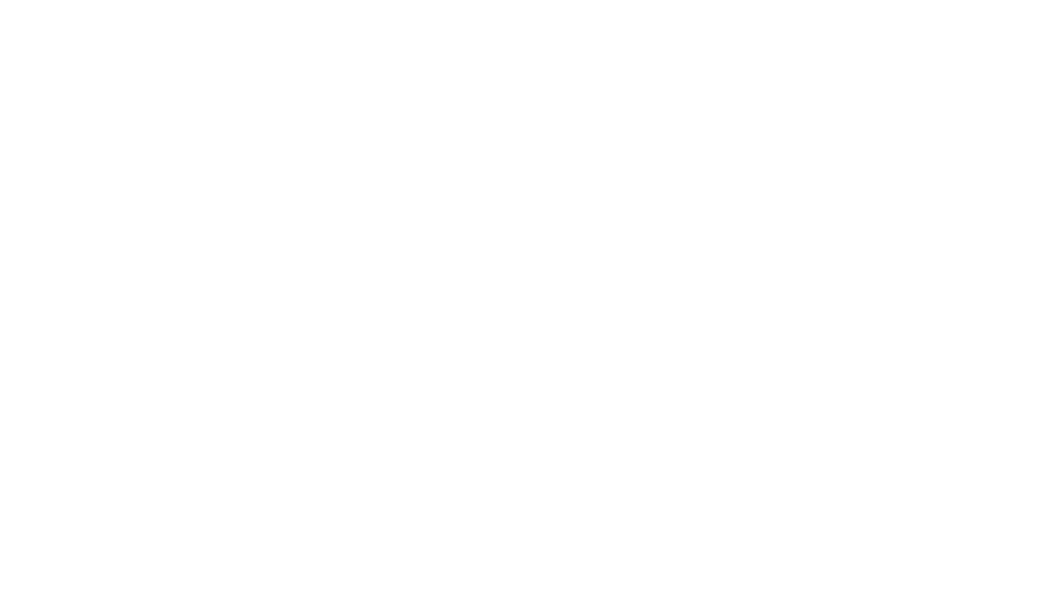
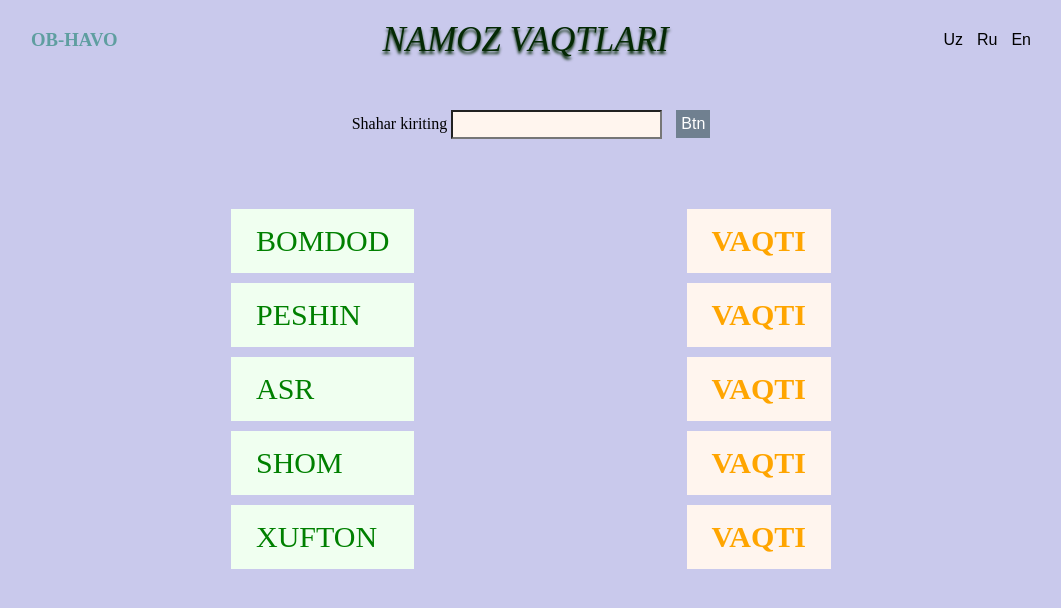
Before and after one commit to dekanovaa/API, a plain HTML site: page index.html in a window 1280 px wide. Shown: the whole page, without its empty margins (109-1170 px from the left). Drawn offline with Linux system fonts and the light colour scheme.

Commit message:
html css js

```diff
--- a/css/main.css
+++ b/css/main.css
@@ -0,0 +1,97 @@
+*{
+    padding: 0;
+    margin: 0;
+    box-sizing: border-box;
+    background-color: rgb(201, 201, 236);
+}
+.container{
+    padding: 0;
+    margin: 0 auto;
+    width: 1000px;
+}
+.header__container{
+    display: flex;
+    align-items: center;
+    justify-content: space-between;
+    padding-top: 20px;
+}
+.header__tittle{
+    font-size: 35px;
+    color: rgb(4, 41, 4);
+    font-weight: 500;
+    font-style: italic;
+    text-shadow: 0px 3px 3px;
+}
+h3{
+    color: cadetblue;
+}
+button{
+   border: none;
+   background: none;
+   padding-left: 10px;
+   transition: 0.3s;
+   display: inline-block;
+   font-size: 16px;
+}
+button:hover{
+    transform: scale(1.2);
+}
+.hero__list{
+    list-style: none;
+    width: 600px;
+    display: flex;
+    align-items: center;
+    justify-content: space-between;
+    margin-left: auto;
+    margin-right: auto;
+    padding-top: 60px;
+}
+.hero__tittle{
+    font-size: 30px;
+    font-weight: 500;
+    color:green;
+    padding-top: 15px;
+    margin-top: 10px;
+    background-color: honeydew;
+    padding: 15px 25px;
+}
+.hero__name{
+    font-size: 30px;
+    font-weight: 700;
+    color: orange;
+    padding-top: 15px;
+    margin-top: 10px;
+    background-color: seashell;
+    padding: 15px 25px;
+}
+.form__container{
+    margin-left: auto;
+    margin-right: auto;
+    width: 700px;
+    padding-top: 50px;
+    text-align: center;
+}
+label{
+    font-size: 16px;
+}
+#input{
+    padding: 5px 15px;
+    background-color: seashell;
+}
+#btn{
+    font-size: 16px;
+    background-color: slategray;
+    padding: 5px;
+    color: white;
+    margin-left: 10px;
+}
+#shahar{
+    text-align: center;
+    padding-top: 20px;
+    font-size: 20px;
+    color: rgb(255, 72, 0);
+}
+#harorat{
+    font-size: 20px;
+    color: blue;
+}
--- a/index.html
+++ b/index.html
@@ -3,10 +3,72 @@
 <head>
     <meta charset="UTF-8">
     <meta name="viewport" content="width=device-width, initial-scale=1.0">
+    <link rel="stylesheet" href="./css/main.css">
     <title>Namoz_vaqtlari</title>
 </head>
 <body>
+    <div class="header">
+        <div class="container header__container">
+            <div class="weather">
+                <h3 id="weather__tittle">OB-HAVO</h3>
+            </div>
+            <h1 class="header__tittle" id="header__tittle">NAMOZ VAQTLARI</h1>
+            <div class="language">
+                <button onclick="changeLanguage('uz')">
+                    Uz</button>
+                <button onclick="changeLanguage('ru')">
+                    Ru
+                </button>
+                <button onclick="changeLanguage('en')">
+                   En
+                </button>
+            </div>
+        </div>
+    </div>
 
+   <div class="form">
+       <div class="container form__container">
+        <form id="namozform">
+            <label id="label">Shahar kiriting</label>
+            <input type="text" id="input">
+            <button type="submit" id="btn">Btn</button>
+        </form>
+
+       </div>
+
+   </div>
+
+    <div class="hero">
+        <div class="container hero__container">
+            <ul class="hero__list">
+                <li class="hero__item">
+                    <h2 id="bomdod" class="hero__tittle">BOMDOD</h2>
+                    <h2 id="peshin" class="hero__tittle">PESHIN</h2>
+                    <h2 id="asr" class="hero__tittle">ASR</h2>
+                    <h2 id="shom" class="hero__tittle">SHOM</h2>
+                    <h2 id="xufton" class="hero__tittle">XUFTON</h2>
+                </li>
+                <li class="hero__item">
+                    <h2 class="hero__name" id="time">VAQTI</h2>
+                    <h2 class="hero__name" id="time">VAQTI</h2>
+                    <h2 class="hero__name" id="time">VAQTI</h2>
+                    <h2 class="hero__name" id="time">VAQTI</h2>
+                    <h2 class="hero__name" id="time">VAQTI</h2>
+                </li>
+            </ul>
+        </div>
+
+    </div>
+
+
+
+
+
+
+
+
+    <script src="./js/main.js"></script>
+    <script src="./js/lang.js"></script>
 
 </body>
 </html>
--- /dev/null
+++ b/js/lang.js
@@ -0,0 +1,109 @@
+
+
+function changeLanguage(lang) {
+    location.hash = lang;
+    location.reload();
+}
+
+let language = {
+    uz: [{
+            weather: "OB-HAVO"
+        },
+        {
+            header: "NAMOZ VAQTLARI"
+        },
+        {
+            bomdod: "BOMDOD"
+        },
+        {
+            peshin: "PESHIN"
+        },
+        {
+            asr: "ASR"
+        },
+        {
+            shom: "SHOM"
+        },
+        {
+            xufton: "XUFTON"
+        },
+        {
+            label: "Shaharni kiriting"
+        }
+    ],
+
+    ru: [{
+            weather: "погода"
+        },
+        {
+            header: "Bремя молитвы"
+        },
+        {
+            bomdod: "Yтро"
+        },
+        {
+            peshin: "ПОЛДЕНЬ"
+        },
+        {
+            asr: "ВЕК"
+        },
+        {
+            shom: "ВЕЧЕР"
+        },
+        {
+            xufton: "ХУФТОН"
+        },
+        {
+            label: "войти в город"
+        }
+    ],
+
+    en: [{
+            weather: "weather"
+        },
+        {
+            header: "Prayer times"
+        },
+        {
+            bomdod: "Morning"
+        },
+        {
+            peshin: "NOON"
+        },
+        {
+            asr: "CENTURY"
+        },
+        {
+            shom: "EVENING"
+        },
+        {
+            xufton: "HUFTON"
+        },
+        {
+            label: "enter the city"
+        },
+
+    ]
+};
+
+if (window.location.hash) {
+    if (window.location.hash == "#ru") {
+        weather__tittle.textContent = language.ru[0].weather;
+        header__tittle.textContent = language.ru[1].header;
+        bomdod.textContent = language.ru[2].bomdod;
+        peshin.textContent  = language.ru[3].peshin;
+        asr.textContent  = language.ru[4].asr;
+        shom.textContent  = language.ru[5].shom;
+        xufton.textContent  = language.ru[6].xufton;
+        label.textContent = language.ru[7].label;
+    } else if (window.location.hash == "#en") {
+        weather__tittle.textContent = language.en[0].weather;
+        header__tittle.textContent = language.en[1].header;
+        bomdod.textContent = language.en[2].bomdod;
+        peshin.textContent = language.en[3].peshin;
+        asr.textContent = language.en[4].asr;
+        shom.textContent = language.en[5].shom;
+        xufton.textContent = language.en[6].xufton;
+        label.textContent = language.en[7].label;
+    }
+}
--- a/js/main.js
+++ b/js/main.js
@@ -0,0 +1,55 @@
+const input = document.querySelector("#input");
+const btn = document.querySelector("#btn");
+const form = document.querySelector("#namozform");
+const weather = document.querySelector(".weather");
+const hero__container = document.querySelector(".hero__container")
+
+form.addEventListener("submit" , function(e){
+    e.preventDefault();
+     let KEY = `7639f5cd4da89691622ae7276bc486df`;
+    fetch(`https://api.openweathermap.org/data/2.5/weather?q=${input.value}&units=metric&appid=${KEY}`)
+    .then(res=> res.json())
+    .then(data=>
+        weather.innerHTML = `
+        <p id="harorat">Harorat: ${Math.round(data.main.temp)}<sup>o</sup> </p>
+        `
+        )
+        .catch((error)=>
+        console.log("xato")
+        )
+
+})
+
+
+
+
+form.addEventListener("submit" ,function(even){
+    even.preventDefault();
+    fetch(`https://islomapi.uz/api/present/day?region=${input.value}`)
+
+    .then(result=> result.json())
+    .then(d=>
+        hero__container.innerHTML = ` <div class="container hero__container">
+        <h1 id="shahar">${d.region}  ${d.date}  ${d.weekday}</h1>
+        <ul class="hero__list">
+            <li class="hero__item">
+                <h2 id="bomdod" class="hero__tittle">BOMDOD</h2>
+                <h2 id="peshin" class="hero__tittle">PESHIN</h2>
+                <h2 id="asr" class="hero__tittle">ASR</h2>
+                <h2 id="shom" class="hero__tittle">SHOM</h2>
+                <h2 id="xufton" class="hero__tittle">XUFTON</h2>
+            </li>
+            <li class="hero__item">
+                <h2 class="hero__name" id="time">${d.times.tong_saharlik}</h2>
+                <h2 class="hero__name" id="time">${d.times.peshin}</h2>
+                <h2 class="hero__name" id="time">${d.times.asr}</h2>
+                <h2 class="hero__name" id="time">${d.times.shom_iftor}</h2>
+                <h2 class="hero__name" id="time">${d.times.hufton}</h2>
+            </li>
+        </ul>
+    </div>`
+        )
+        .catch((error)=>
+        console.log("xatolik yuz berdi")
+        )
+})
```
